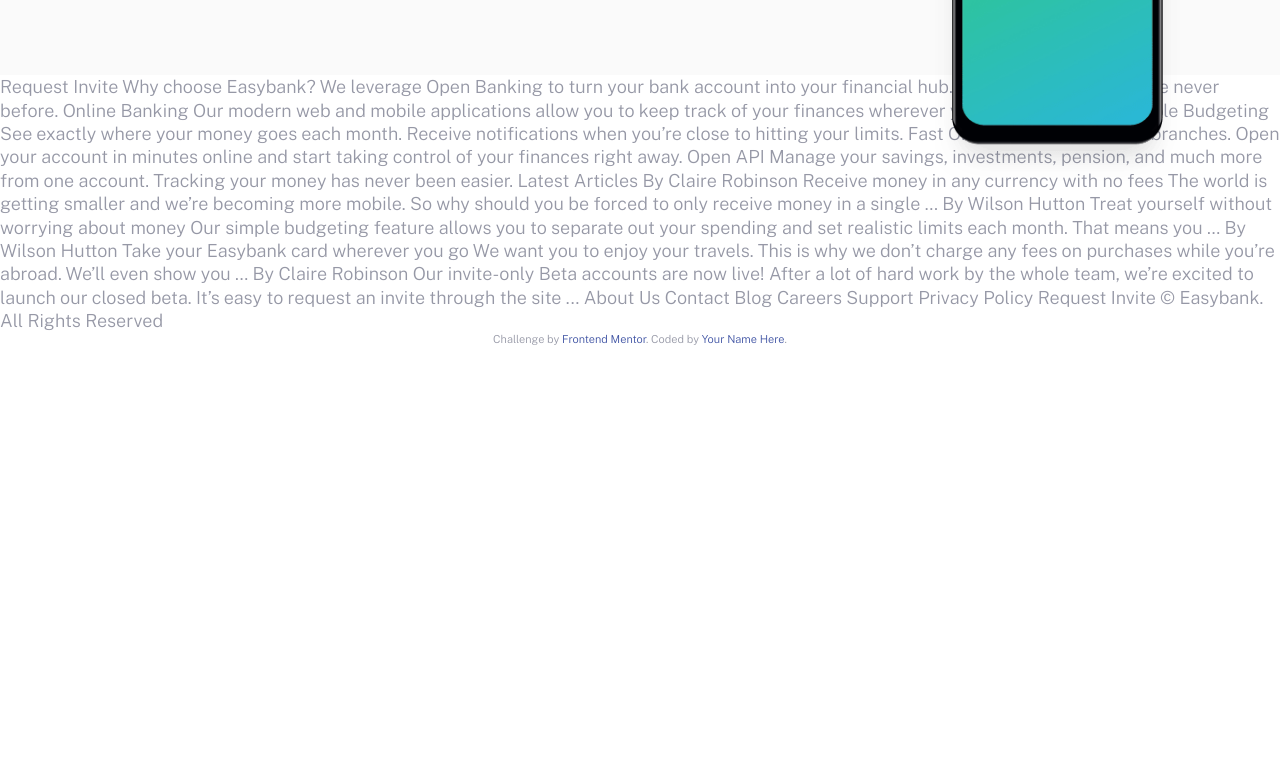
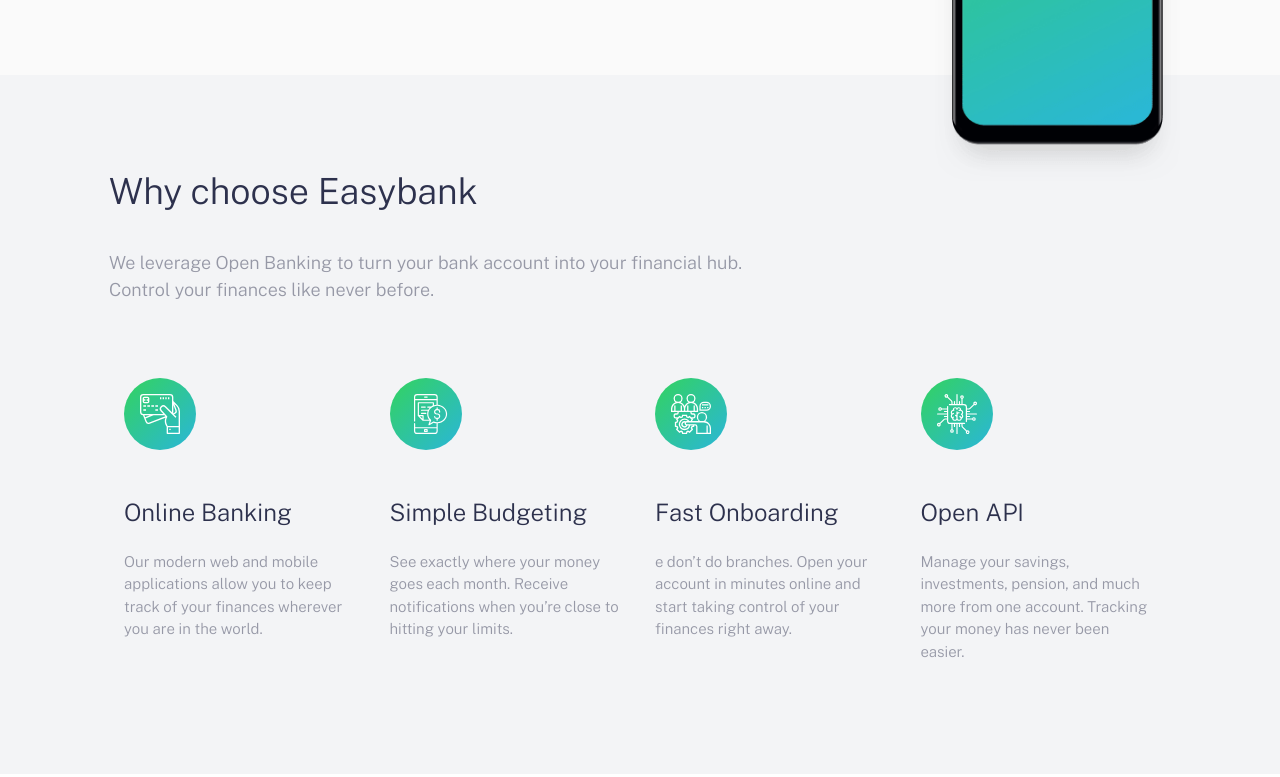
Before and after one commit to kasimkk23/LandingPage, a plain HTML site: page index.html in a window 1280 px wide. Shown: the part 661-1438 px from the top of the page. Before the commit the page ends 1008 px from the top, so only its background shows below. Drawn offline with nearby package versions, Linux system fonts and the light colour scheme.

Commit message:
Feature section is done

```diff
--- /dev/null
+++ b/app/scss/_feature.scss
@@ -0,0 +1,49 @@
+.feature {
+  background-color: $lightGrayishBlue;
+  text-align: center;
+  @include breakpoint-up(medium) {
+    text-align: left;
+  }
+  &__intro {
+    margin-bottom: 3.75rem;
+    @include breakpoint-up(medium) {
+      width: 60%;
+    }
+  }
+  &__grid {
+    @include breakpoint-up(medium) {
+      display: flex;
+      flex-wrap: wrap;
+    }
+  }
+  &__item {
+    padding: 0.9375rem;
+    @include breakpoint-up(medium) {
+      flex: 0 0 50%;
+    }
+    @include breakpoint-up(large) {
+      flex: 1;
+    }
+  }
+  &__icon {
+    margin-bottom: 1.875rem;
+    @include breakpoint-up(large) {
+      margin-bottom: 2.75rem;
+    }
+  }
+  &__title {
+    font-size: 1.25rem;
+    font-weight: 300;
+    line-height: 1.15;
+    color: $darkBlue;
+    margin-bottom: 1rem;
+    @include breakpoint-up(large) {
+      font-size: 1.5rem;
+      margin-bottom: 1.5rem;
+    }
+  }
+  &__description {
+    font-size: 0.9375rem;
+    line-height: 1.5;
+  }
+}
--- a/app/scss/_globals.scss
+++ b/app/scss/_globals.scss
@@ -14,12 +14,35 @@
 a:hover {
   text-decoration: none;
 }
+// text
 h1,
 h2,
 h3 {
+  font-weight: 300;
+  line-height: 1.15;
+  color: $darkBlue;
   margin-top: 0px;
 }
+h1 {
+  font-size: 2.13rem;
+  margin-bottom: 1.5rem;
 
+  @include breakpoint-up(large) {
+    font-size: $font-xlg;
+  }
+}
+h2 {
+  font-size: 1.875rem;
+  margin-bottom: 1.5625rem;
+  @include breakpoint-up(large) {
+    font-size: 2.25rem;
+    margin-bottom: 2.25rem;
+  }
+}
+p {
+  line-height: 1.5;
+  margin-bottom: 2.25rem;
+}
 body {
   margin: 0;
   padding: 0;
@@ -28,6 +51,7 @@
   color: $grayishBlue;
   line-height: 1.3;
   font-family: "Public Sans", sans-serif;
+  min-height: 300vh;
 
   @include breakpoint-up(large) {
     font-size: $font-med;
@@ -44,15 +68,24 @@
   margin: 0 auto;
 
   &--pall {
-    padding-top: 2.25rem;
+    padding-top: 4.375rem;
     padding-right: 1.5rem;
     padding-left: 1.5rem;
-    padding-bottom: 2.25rem;
+    padding-bottom: 4.375rem;
+
+    @include breakpoint-up(large) {
+      padding-top: 6rem;
+      padding-bottom: 6rem;
+    }
   }
 
   &--py {
-    padding-top: 2.25rem;
-    padding-bottom: 2.25rem;
+    padding-top: 4.375rem;
+    padding-bottom: 4.375rem;
+    @include breakpoint-up(large) {
+      padding-top: 6rem;
+      padding-bottom: 6rem;
+    }
   }
   &--px {
     padding-right: 1.5rem;
@@ -60,7 +93,11 @@
   }
 
   &--pt {
-    padding-top: 2.25rem;
+    padding-top: 4.375rem;
+
+    @include breakpoint-up(large) {
+      padding-top: 6rem;
+    }
   }
   &--pr {
     padding-right: 1.5rem;
@@ -69,7 +106,10 @@
     padding-left: 1.5rem;
   }
   &--pb {
-    padding-bottom: 2.25rem;
+    padding-bottom: 4.375rem;
+    @include breakpoint-up(large) {
+      padding-bottom: 6rem;
+    }
   }
 }
 
--- a/app/scss/_hero.scss
+++ b/app/scss/_hero.scss
@@ -67,20 +67,5 @@
       order: 1;
       text-align: left;
     }
-    h1 {
-      font-weight: 300;
-      font-size: 2.13rem;
-      line-height: 1.15;
-      color: $darkBlue;
-      margin-bottom: 1.5rem;
-
-      @include breakpoint-up(large) {
-        font-size: $font-xlg;
-      }
-    }
-    p {
-      line-height: 1.5;
-      margin-bottom: 2.25rem;
-    }
   }
 }
--- a/app/scss/style.scss
+++ b/app/scss/style.scss
@@ -7,3 +7,4 @@
 @import "globals";
 @import "header";
 @import "hero";
+@import "feature";
--- a/index.html
+++ b/index.html
@@ -72,15 +72,60 @@
       </div>
     </section>
 
-    Request Invite Why choose Easybank? We leverage Open Banking to turn your
-    bank account into your financial hub. Control your finances like never
-    before. Online Banking Our modern web and mobile applications allow you to
-    keep track of your finances wherever you are in the world. Simple Budgeting
-    See exactly where your money goes each month. Receive notifications when
-    you’re close to hitting your limits. Fast Onboarding We don’t do branches.
-    Open your account in minutes online and start taking control of your
-    finances right away. Open API Manage your savings, investments, pension, and
-    much more from one account. Tracking your money has never been easier.
+    <section class="feature">
+      <div class="feature__content container container--pall">
+        <div class="feature__intro">
+          <h2>Why choose Easybank</h2>
+          <p>
+            We leverage Open Banking to turn your bank account into your
+            financial hub. Control your finances like never before.
+          </p>
+        </div>
+        <div class="feature__grid">
+          <div class="feature__item">
+            <div class="feature__icon">
+              <img src="/images/icon-online.svg" alt="icon-online" />
+            </div>
+            <div class="feature__title">Online Banking</div>
+            <div class="feature__description">
+              Our modern web and mobile applications allow you to keep track of
+              your finances wherever you are in the world.
+            </div>
+          </div>
+          <div class="feature__item">
+            <div class="feature__icon">
+              <img src="/images/icon-budgeting.svg" alt="icon-online" />
+            </div>
+            <div class="feature__title">Simple Budgeting</div>
+            <div class="feature__description">
+              See exactly where your money goes each month. Receive
+              notifications when you’re close to hitting your limits.
+            </div>
+          </div>
+          <div class="feature__item">
+            <div class="feature__icon">
+              <img src="/images/icon-onboarding.svg" alt="icon-online" />
+            </div>
+            <div class="feature__title">Fast Onboarding</div>
+            <div class="feature__description">
+              e don’t do branches. Open your account in minutes online and start
+              taking control of your finances right away.
+            </div>
+          </div>
+          <div class="feature__item">
+            <div class="feature__icon">
+              <img src="/images/icon-api.svg" alt="icon-online" />
+            </div>
+            <div class="feature__title">Open API</div>
+            <div class="feature__description">
+              Manage your savings, investments, pension, and much more from one
+              account. Tracking your money has never been easier.
+            </div>
+          </div>
+        </div>
+      </div>
+    </section>
+
     Latest Articles By Claire Robinson Receive money in any currency with no
     fees The world is getting smaller and we’re becoming more mobile. So why
     should you be forced to only receive money in a single … By Wilson Hutton
```
Also changed, not shown: app/scss/style.css, 1 other file.
